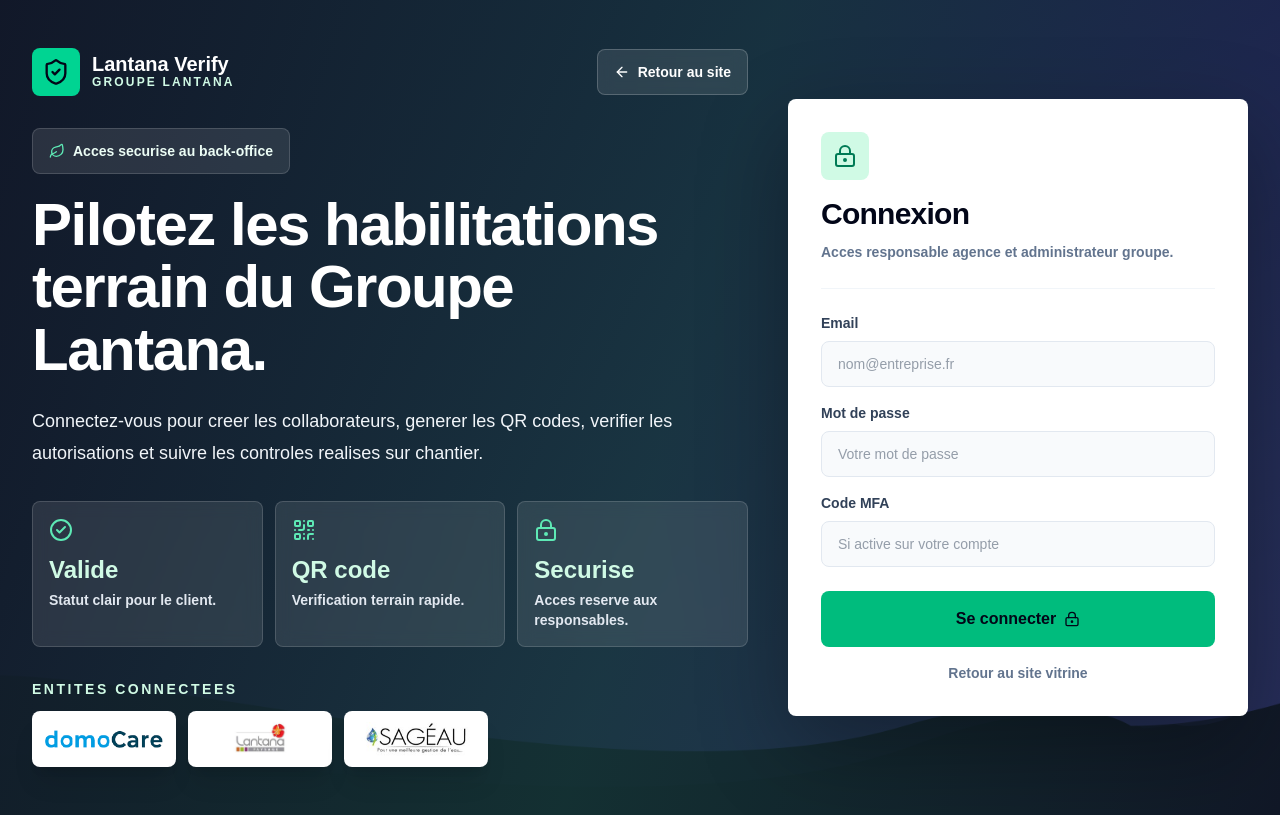
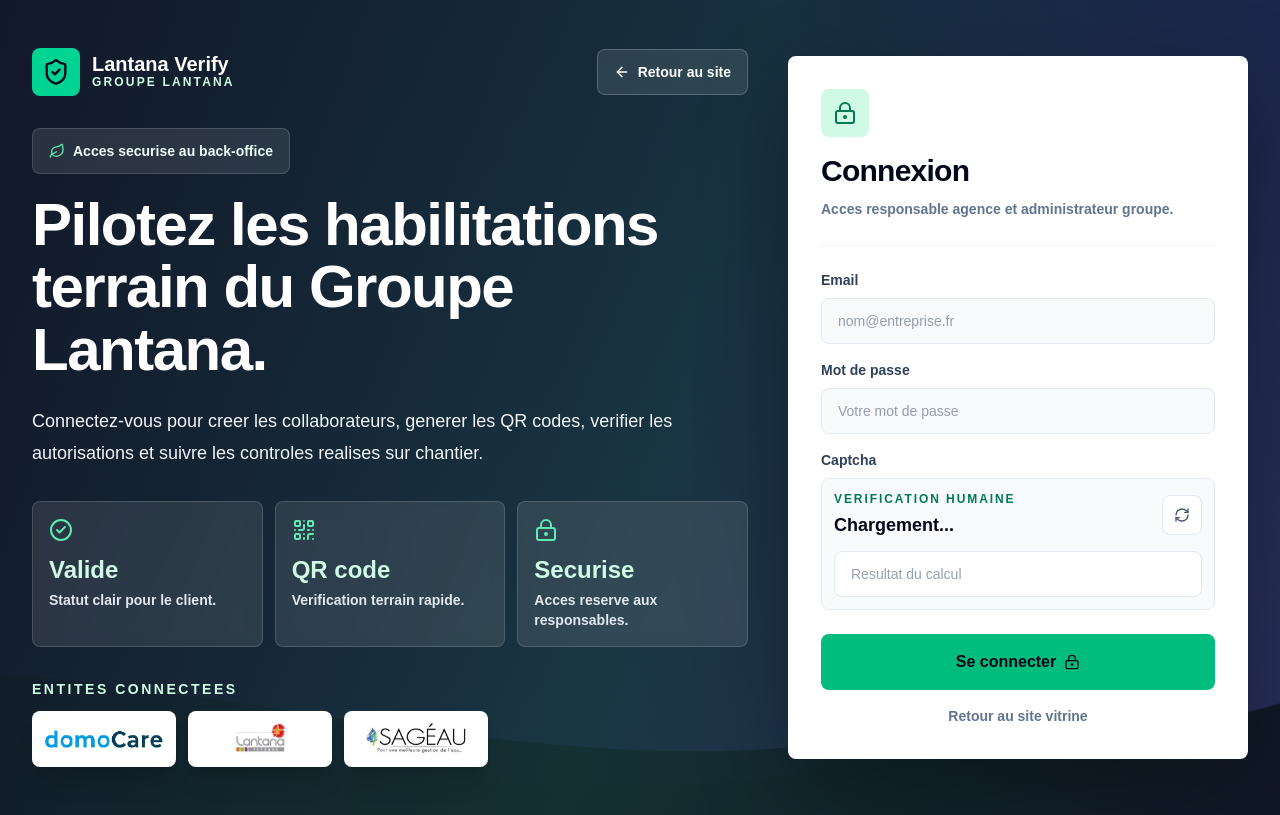
Before and after one commit to domocare/domocare-verify, a Next.js app: page /login in a window 1280 px wide. Built offline with nearby package versions, Linux system fonts and the light colour scheme; no server answers.

Commit message:
Replace login MFA with signed captcha

```diff
--- /dev/null
+++ b/app/api/auth/captcha/route.ts
@@ -0,0 +1,11 @@
+import { createCaptchaChallenge } from "@/lib/captcha";
+
+export const dynamic = "force-dynamic";
+
+export async function GET() {
+  return Response.json(createCaptchaChallenge(), {
+    headers: {
+      "Cache-Control": "no-store",
+    },
+  });
+}
--- a/app/api/auth/login/route.ts
+++ b/app/api/auth/login/route.ts
@@ -1,5 +1,6 @@
 import { cookies, headers } from "next/headers";
 import { prisma } from "@/lib/prisma";
+import { verifyCaptchaToken } from "@/lib/captcha";
 import { verifyPassword } from "@/lib/password";
 import { createSessionToken, SESSION_COOKIE } from "@/lib/session";
 
@@ -40,7 +41,13 @@ export async function POST(req: Request) {
   const body = await req.json();
   const email = normalizeEmail(body.email);
   const password = normalize(body.password);
-  const mfaCode = normalize(body.mfaCode);
+  const captchaAnswer = normalize(body.captchaAnswer);
+  const captchaToken = normalize(body.captchaToken);
+
+  if (!verifyCaptchaToken(captchaToken, captchaAnswer)) {
+    await logAttempt({ email, success: false, reason: "invalid_captcha" });
+    return Response.json({ ok: false, reason: "invalid_captcha" }, { status: 401 });
+  }
 
   const user = await prisma.appUser.findUnique({
     where: { email },
@@ -49,11 +56,6 @@ export async function POST(req: Request) {
   if (!user || !user.isActive || !verifyPassword(password, user.passwordHash)) {
     await logAttempt({ userId: user?.id, email, success: false, reason: "invalid_credentials" });
     return Response.json({ ok: false, reason: "invalid_credentials" }, { status: 401 });
-  }
-
-  if (user.mfaEnabled && !verifyPassword(mfaCode, user.mfaCodeHash)) {
-    await logAttempt({ userId: user.id, email, success: false, reason: "invalid_mfa" });
-    return Response.json({ ok: false, reason: "invalid_mfa" }, { status: 401 });
   }
 
   await logAttempt({ userId: user.id, email, success: true });
--- a/app/login/login-form.tsx
+++ b/app/login/login-form.tsx
@@ -2,14 +2,69 @@
 
 import Image from "next/image";
 import Link from "next/link";
-import { useState } from "react";
-import { ArrowLeft, CheckCircle2, Leaf, LockKeyhole, QrCode, ShieldCheck } from "lucide-react";
+import { useEffect, useState } from "react";
+import {
+  ArrowLeft,
+  CheckCircle2,
+  Leaf,
+  LockKeyhole,
+  QrCode,
+  RefreshCw,
+  ShieldCheck,
+} from "lucide-react";
 import CompanyLogo from "@/components/company-logo";
 import { companyBrands } from "@/lib/company-branding";
 
 export default function LoginForm() {
-  const [form, setForm] = useState({ email: "", password: "", mfaCode: "" });
+  const [form, setForm] = useState({
+    email: "",
+    password: "",
+    captchaAnswer: "",
+    captchaToken: "",
+  });
+  const [captchaQuestion, setCaptchaQuestion] = useState("");
+  const [captchaLoading, setCaptchaLoading] = useState(true);
   const [message, setMessage] = useState<string | null>(null);
+
+  async function loadCaptcha() {
+    setCaptchaLoading(true);
+
+    const res = await fetch("/api/auth/captcha", { cache: "no-store" });
+    const data = (await res.json()) as { question?: string; token?: string };
+
+    setCaptchaQuestion(data.question || "");
+    setForm((current) => ({
+      ...current,
+      captchaAnswer: "",
+      captchaToken: data.token || "",
+    }));
+    setCaptchaLoading(false);
+  }
+
+  useEffect(() => {
+    let isMounted = true;
+
+    async function loadInitialCaptcha() {
+      const res = await fetch("/api/auth/captcha", { cache: "no-store" });
+      const data = (await res.json()) as { question?: string; token?: string };
+
+      if (!isMounted) return;
+
+      setCaptchaQuestion(data.question || "");
+      setForm((current) => ({
+        ...current,
+        captchaAnswer: "",
+        captchaToken: data.token || "",
+      }));
+      setCaptchaLoading(false);
+    }
+
+    void loadInitialCaptcha();
+
+    return () => {
+      isMounted = false;
+    };
+  }, []);
 
   async function submit(e: React.FormEvent) {
     e.preventDefault();
@@ -22,7 +77,13 @@ export default function LoginForm() {
     });
 
     if (!res.ok) {
-      setMessage("Connexion impossible. Verifie les identifiants et le code MFA si demande.");
+      const data = (await res.json().catch(() => null)) as { reason?: string } | null;
+      setMessage(
+        data?.reason === "invalid_captcha"
+          ? "Captcha incorrect ou expire. Reessayez avec le nouveau calcul."
+          : "Connexion impossible. Verifie les identifiants et le captcha."
+      );
+      void loadCaptcha();
       return;
     }
 
@@ -157,15 +218,37 @@ export default function LoginForm() {
                 required
               />
             </label>
-            <label className="grid gap-2 text-sm font-bold text-slate-700">
-              Code MFA
-              <input
-                value={form.mfaCode}
-                onChange={(e) => setForm({ ...form, mfaCode: e.target.value })}
-                className="rounded-lg border border-slate-200 bg-slate-50 px-4 py-3 font-normal outline-none transition focus:border-emerald-500 focus:bg-white focus:ring-4 focus:ring-emerald-100"
-                placeholder="Si active sur votre compte"
-              />
-            </label>
+            <div className="grid gap-2 text-sm font-bold text-slate-700">
+              Captcha
+              <div className="grid gap-3 rounded-lg border border-slate-200 bg-slate-50 p-3">
+                <div className="flex items-center justify-between gap-3">
+                  <div>
+                    <p className="text-xs font-black uppercase tracking-[0.16em] text-emerald-700">
+                      Verification humaine
+                    </p>
+                    <p className="mt-1 text-lg font-black text-slate-950">
+                      {captchaLoading ? "Chargement..." : `${captchaQuestion} = ?`}
+                    </p>
+                  </div>
+                  <button
+                    type="button"
+                    onClick={() => void loadCaptcha()}
+                    className="flex h-10 w-10 shrink-0 items-center justify-center rounded-lg border border-slate-200 bg-white text-slate-600 transition hover:border-emerald-300 hover:text-emerald-700"
+                    aria-label="Changer le captcha"
+                  >
+                    <RefreshCw className="h-4 w-4" />
+                  </button>
+                </div>
+                <input
+                  inputMode="numeric"
+                  value={form.captchaAnswer}
+                  onChange={(e) => setForm({ ...form, captchaAnswer: e.target.value })}
+                  className="rounded-lg border border-slate-200 bg-white px-4 py-3 font-normal outline-none transition focus:border-emerald-500 focus:ring-4 focus:ring-emerald-100"
+                  placeholder="Resultat du calcul"
+                  required
+                />
+              </div>
+            </div>
 
             {message ? (
               <p className="rounded-lg border border-red-200 bg-red-50 p-3 text-sm text-red-700">
@@ -175,6 +258,7 @@ export default function LoginForm() {
 
             <button
               type="submit"
+              disabled={captchaLoading || !form.captchaToken}
               className="mt-2 inline-flex items-center justify-center gap-2 rounded-lg bg-emerald-500 px-4 py-4 font-black text-slate-950 transition hover:bg-emerald-400"
             >
               Se connecter
--- /dev/null
+++ b/lib/captcha.ts
@@ -0,0 +1,79 @@
+import crypto from "crypto";
+
+type CaptchaPayload = {
+  answerHash: string;
+  exp: number;
+  nonce: string;
+};
+
+function getSecret() {
+  return process.env.AUTH_SECRET || "development-only-domocare-secret";
+}
+
+function base64UrlEncode(value: string) {
+  return Buffer.from(value).toString("base64url");
+}
+
+function base64UrlDecode(value: string) {
+  return Buffer.from(value, "base64url").toString("utf8");
+}
+
+function sign(value: string) {
+  return crypto.createHmac("sha256", getSecret()).update(`captcha:${value}`).digest("base64url");
+}
+
+function hashAnswer(answer: string, nonce: string) {
+  return crypto
+    .createHmac("sha256", getSecret())
+    .update(`${answer.trim()}:${nonce}`)
+    .digest("base64url");
+}
+
+function timingSafeEqualText(left: string, right: string) {
+  const leftBuffer = Buffer.from(left);
+  const rightBuffer = Buffer.from(right);
+
+  return (
+    leftBuffer.length === rightBuffer.length &&
+    crypto.timingSafeEqual(leftBuffer, rightBuffer)
+  );
+}
+
+export function createCaptchaChallenge() {
+  const left = crypto.randomInt(2, 10);
+  const right = crypto.randomInt(2, 10);
+  const answer = String(left + right);
+  const nonce = crypto.randomBytes(16).toString("base64url");
+  const payload: CaptchaPayload = {
+    answerHash: hashAnswer(answer, nonce),
+    exp: Math.floor(Date.now() / 1000) + 60 * 5,
+    nonce,
+  };
+  const encoded = base64UrlEncode(JSON.stringify(payload));
+
+  return {
+    question: `${left} + ${right}`,
+    token: `${encoded}.${sign(encoded)}`,
+  };
+}
+
+export function verifyCaptchaToken(token?: string | null, answer?: string | null) {
+  if (!token || !answer) return false;
+
+  const [encoded, signature] = token.split(".");
+  if (!encoded || !signature) return false;
+
+  const expectedSignature = sign(encoded);
+  if (!timingSafeEqualText(expectedSignature, signature)) return false;
+
+  try {
+    const payload = JSON.parse(base64UrlDecode(encoded)) as CaptchaPayload;
+
+    if (!payload.exp || payload.exp < Math.floor(Date.now() / 1000)) return false;
+
+    const expectedAnswer = hashAnswer(answer, payload.nonce);
+    return timingSafeEqualText(expectedAnswer, payload.answerHash);
+  } catch {
+    return false;
+  }
+}
```
